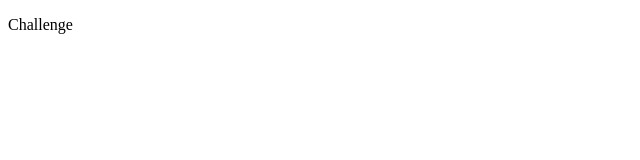
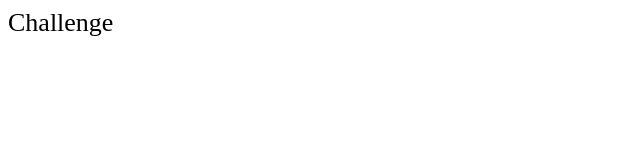
Before and after one commit to chavocado/prime_prestudy_01, a plain HTML site: page index.html in a window 1280 px wide. Shown: the whole page, without its empty margins (0-640 px from the left). Drawn offline with Linux system fonts and the light colour scheme.

Commit message:
The assignment specifications

```diff
--- a/index.html
+++ b/index.html
@@ -6,6 +6,6 @@
 	</head>
 
 	<body>
-		<p>Challenge</p>
+		<header>Challenge</header>
 	</body>
 </html>
--- a/stylesheet.css
+++ b/stylesheet.css
@@ -1,4 +1,3 @@
-body {
-
-
+header{
+	font-size: 26px;
 }
```
